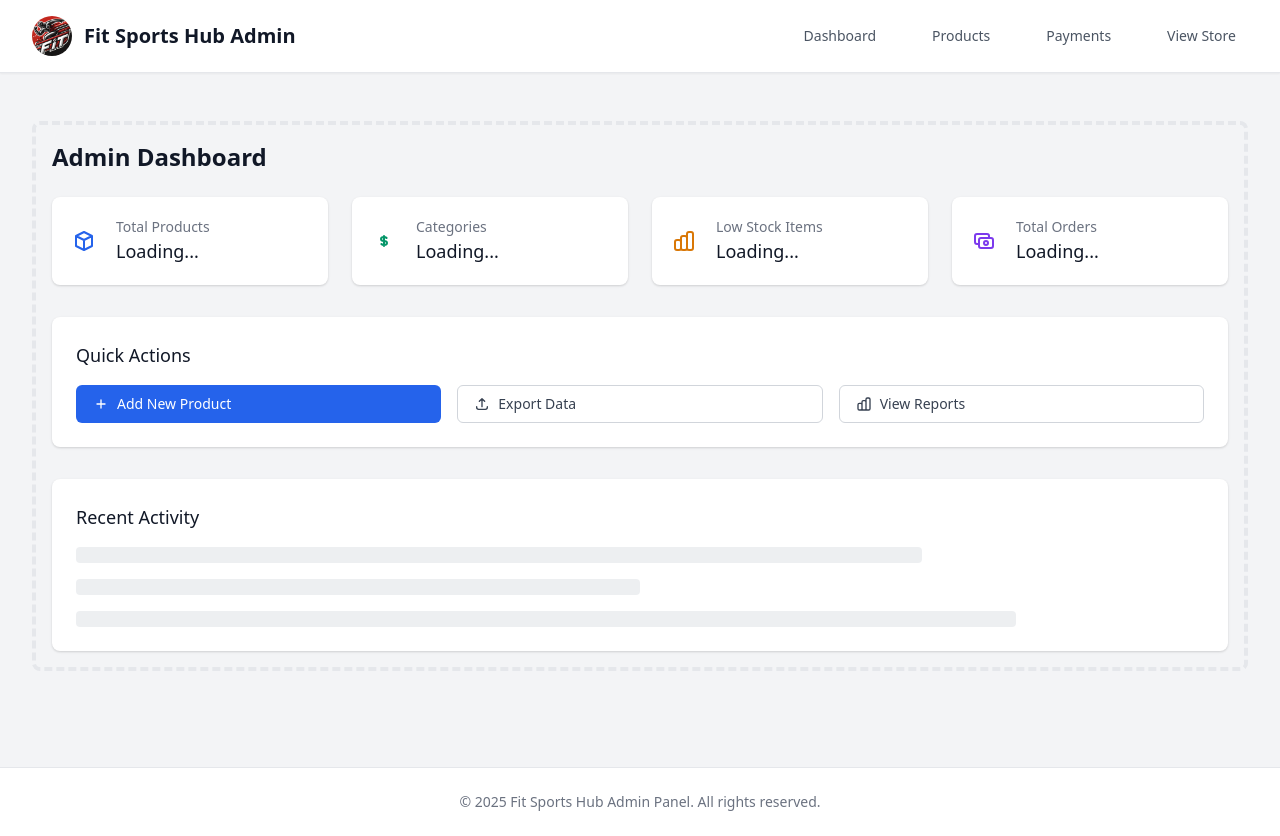
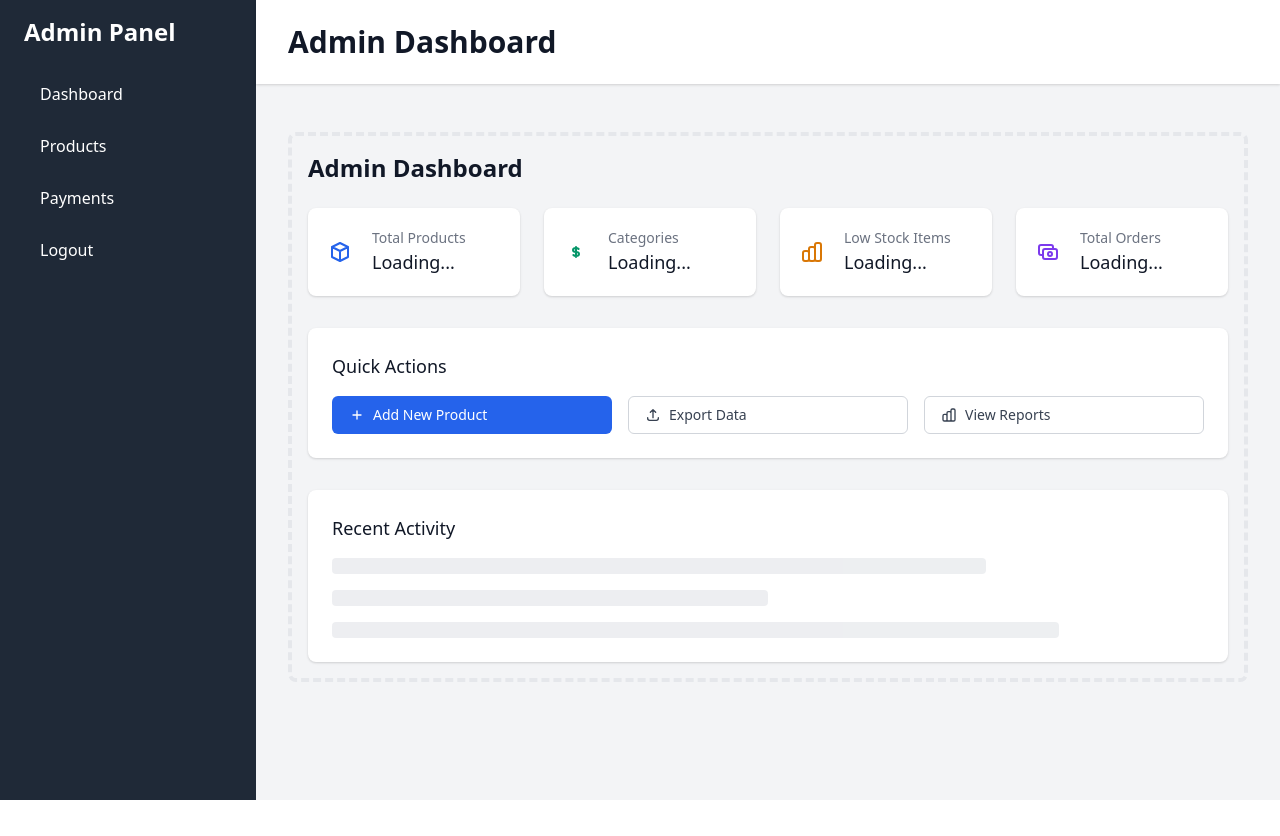
Before and after one commit to Zahara-code/Fits-sports-hub, a Flask app: page /admin/dashboard in a window 1280 px wide. After the commit the page ends 800 px from the top, so only its background shows below. Run offline with Flask 3, Linux system fonts and the light colour scheme; the visitor is signed in with stand-in values (Sample User, id 1); some libraries are stand-ins or nearby versions.

Commit message:
Update base.html

```diff
--- a/templates/admin/base.html
+++ b/templates/admin/base.html
@@ -3,42 +3,38 @@
 <head>
     <meta charset="UTF-8">
     <meta name="viewport" content="width=device-width, initial-scale=1.0">
-    <title>{% block title %}Admin Dashboard{% endblock %} - Fit Sports Hub</title>
+    <title>{% block title %}Admin - Fit Sports Hub{% endblock %}</title>
     <link href="https://cdn.jsdelivr.net/npm/tailwindcss@2.2.19/dist/tailwind.min.css" rel="stylesheet">
+    <script src="https://unpkg.com/alpinejs@3.x.x/dist/cdn.min.js" defer></script>
     <script src="https://unpkg.com/htmx.org@1.9.10"></script>
-    <script src="https://unpkg.com/alpinejs@3.x.x/dist/cdn.min.js" defer></script>
 </head>
 <body class="bg-gray-100">
-    <!-- Admin Header -->
-    <header class="bg-white shadow-sm border-b border-gray-200">
-        <div class="max-w-7xl mx-auto px-4 sm:px-6 lg:px-8">
-            <div class="flex justify-between items-center py-4">
-                <div class="flex items-center">
-                    <img class="h-10 w-10 rounded-full" src="/static/img/logo.webp" alt="Logo">
-                    <h1 class="ml-3 text-xl font-semibold text-gray-900">Fit Sports Hub Admin</h1>
-                </div>
-                <nav class="flex space-x-8">
-                    <a href="/admin/dashboard" class="text-gray-600 hover:text-blue-600 px-3 py-2 rounded-md text-sm font-medium">Dashboard</a>
-                    <a href="/admin/products" class="text-gray-600 hover:text-blue-600 px-3 py-2 rounded-md text-sm font-medium">Products</a>
-                    <a href="/admin/payments" class="text-gray-600 hover:text-blue-600 px-3 py-2 rounded-md text-sm font-medium">Payments</a>
-                    <a href="/" class="text-gray-600 hover:text-blue-600 px-3 py-2 rounded-md text-sm font-medium">View Store</a>
+    <div class="min-h-screen flex">
+        <!-- Sidebar -->
+        <div class="bg-gray-800 text-white w-64 py-4 px-6">
+            <h2 class="text-2xl font-semibold mb-6">Admin Panel</h2>
+            <nav class="space-y-2">
+                <a href="/admin/dashboard" class="block py-2.5 px-4 rounded hover:bg-gray-700">Dashboard</a>
+                <a href="/admin/products" class="block py-2.5 px-4 rounded hover:bg-gray-700">Products</a>
+                <a href="/admin/payments" class="block py-2.5 px-4 rounded hover:bg-gray-700">Payments</a>
+                <a href="/admin/auth/logout" class="block py-2.5 px-4 rounded hover:bg-gray-700 mt-8">Logout</a>
             </nav>
         </div>
+
+        <!-- Main Content -->
+        <div class="flex-1">
+            <header class="bg-white shadow">
+                <div class="max-w-7xl mx-auto py-6 px-4 sm:px-6 lg:px-8">
+                    <h1 class="text-3xl font-bold text-gray-900">{% block header %}Admin Dashboard{% endblock %}</h1>
                 </div>
             </header>
 
-    <!-- Main Content -->
-    <main class="max-w-7xl mx-auto py-6 sm:px-6 lg:px-8">
+            <main>
+                <div class="max-w-7xl mx-auto py-6 sm:px-6 lg:px-8">
                     {% block content %}{% endblock %}
+                </div>
             </main>
-
-    <!-- Admin Footer -->
-    <footer class="bg-white border-t border-gray-200 mt-12">
-        <div class="max-w-7xl mx-auto py-6 px-4 sm:px-6 lg:px-8">
-            <div class="text-center text-sm text-gray-500">
-                © 2025 Fit Sports Hub Admin Panel. All rights reserved.
         </div>
     </div>
-    </footer>
 </body>
 </html>
```
Lines whose indentation alone changed are shown as unchanged.
